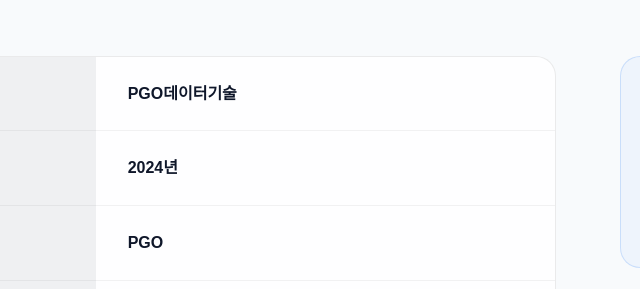
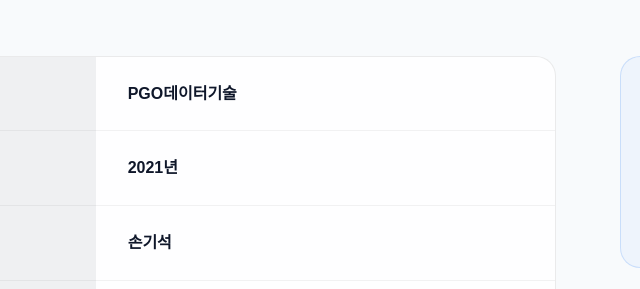
Before and after one commit to haeinsuh/pgodt, a plain HTML site: page company.html in a window 1280 px wide. Shown: the part 3080-3369 px from the top of the page, 162-802 px from the left. Drawn offline with Linux system fonts and the light colour scheme; a web font is replaced by a local one.

Commit message:
Update company founding year and CEO information

```diff
--- a/company.html
+++ b/company.html
@@ -183,11 +183,11 @@
                     </tr>
                     <tr>
                         <th>설립일</th>
-                        <td>2024년</td>
+                        <td>2021년</td>
                     </tr>
                     <tr>
                         <th>대표이사</th>
-                        <td>PGO</td>
+                        <td>손기석</td>
                     </tr>
                     <tr>
                         <th>본사 위치</th>
```
